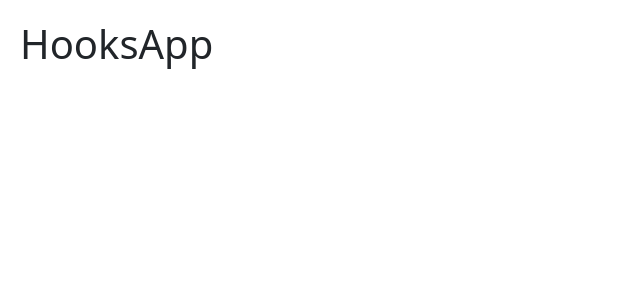
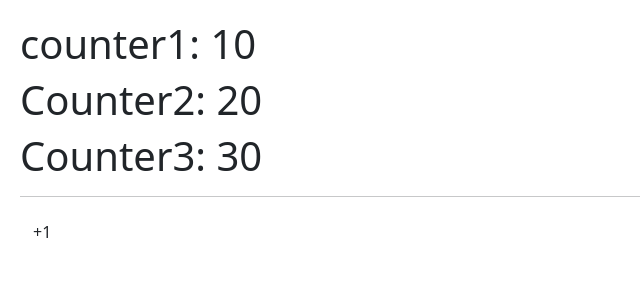
Before and after one commit to YovaOrtiz/HooksApp, a React (Vite) app: page / in a window 1280 px wide. Shown: the top 300 px of the page, without its empty margins (0-640 px from the left). Built offline with nearby package versions, Linux system fonts and the light colour scheme.

Commit message:
CounterApp

```diff
--- /dev/null
+++ b/src/01-useState/CounterApp.jsx
@@ -0,0 +1,34 @@
+import { useState } from "react";
+
+
+export const CounterApp = () => {
+
+    const [state, setCounter] = useState({
+        counter1: 10,
+        counter2: 20,
+        counter3: 30,
+    });
+
+    const{counter1,counter2,counter3} = state;
+
+  return (
+   <>
+      <h1>counter1: {counter1}</h1>
+      <h1>Counter2: {counter2}</h1>
+      <h1>Counter3: {counter3}</h1>
+
+
+      <hr/>
+
+      <button
+      className="btn"
+       onClick={
+        ()=> setCounter({
+            ...state,
+            counter1: counter1 + 1,
+        })
+        }>+1</button>
+
+   </>
+  )
+}
--- a/src/main.jsx
+++ b/src/main.jsx
@@ -1,11 +1,14 @@
 import React from 'react';
 import  ReactDOM from 'react-dom/client';
-import { HooksApp } from './HooksApp';
+import { CounterApp } from './01-useState/CounterApp';
+
+//import { HooksApp } from './HooksApp';
 
 import './index.css'
 
+
 ReactDOM.createRoot(document.getElementById('root')).render(
   <React.StrictMode>
-    <HooksApp/>
+    <CounterApp/>
   </React.StrictMode>
 )
```
